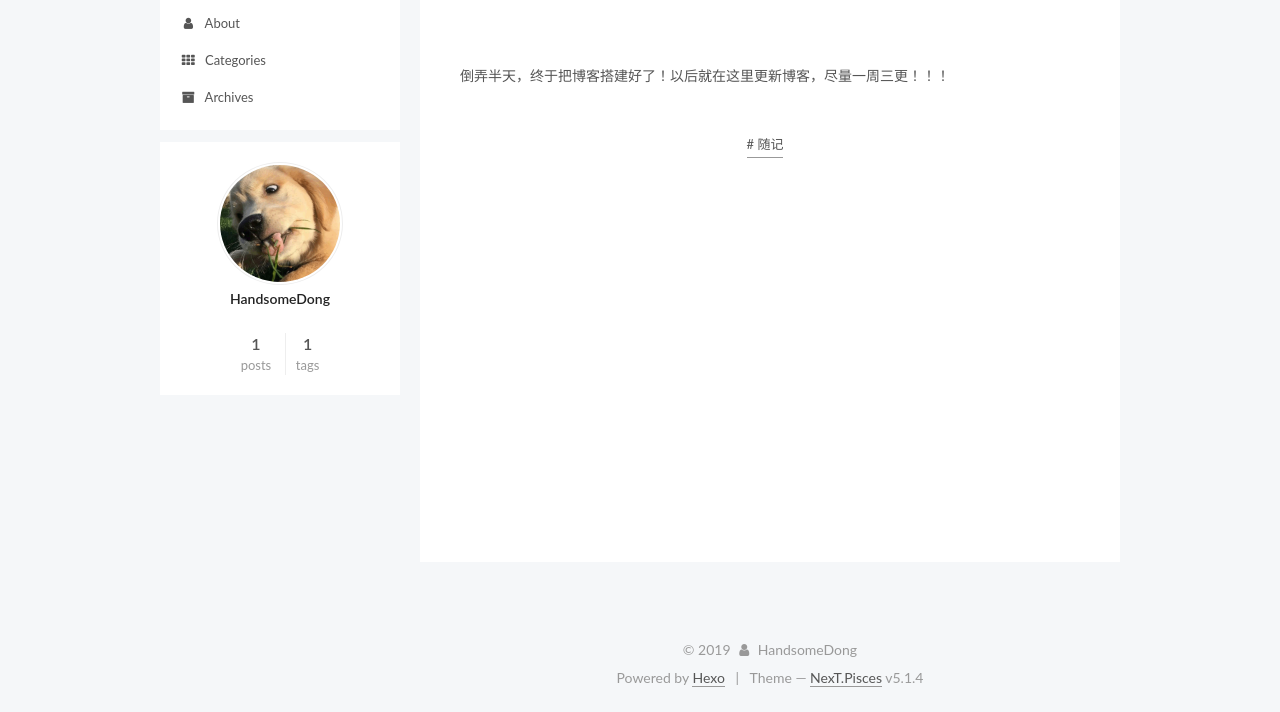
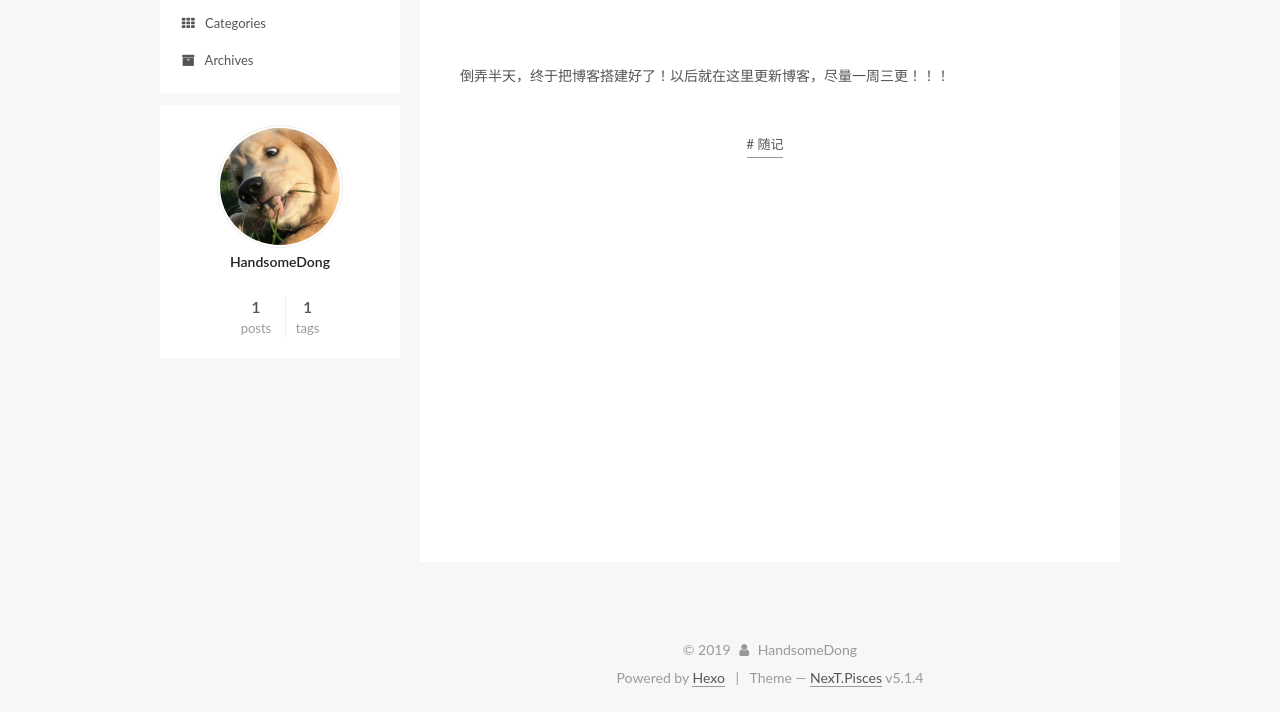
Before and after one commit to HandsomeDong12/blog, a plain HTML site: page 2019/04/19/a/index.html in a window 1280 px wide. Shown: the part 141-853 px from the top of the page. Drawn offline with Linux system fonts and the light colour scheme.

Commit message:
Site updated: 2019-04-20 00:12:41

```diff
--- a/2019/04/19/a/index.html
+++ b/2019/04/19/a/index.html
@@ -187,16 +187,6 @@
               <i class="menu-item-icon fa fa-fw fa-home"></i> <br>
 
             Home
-          </a>
-        </li>
-
-
-        <li class="menu-item menu-item-about">
-          <a href="/about/" rel="section">
-
-              <i class="menu-item-icon fa fa-fw fa-user"></i> <br>
-
-            About
           </a>
         </li>
 
@@ -670,5 +660,6 @@
 
 
 
+<script type="text/javascript" src="//cdn.bootcss.com/canvas-nest.js/1.0.0/canvas-nest.min.js"></script>
 </body>
 </html>
```
Also changed, not shown: archives/2019/04/index.html (+1 -10 lines), archives/2019/index.html (+1 -10 lines), archives/index.html (+1 -10 lines), categories/index.html (+1 -10 lines), index.html (+1 -10 lines), tags/index.html (+1 -10 lines), tags/随记/index.html (+1 -10 lines).
